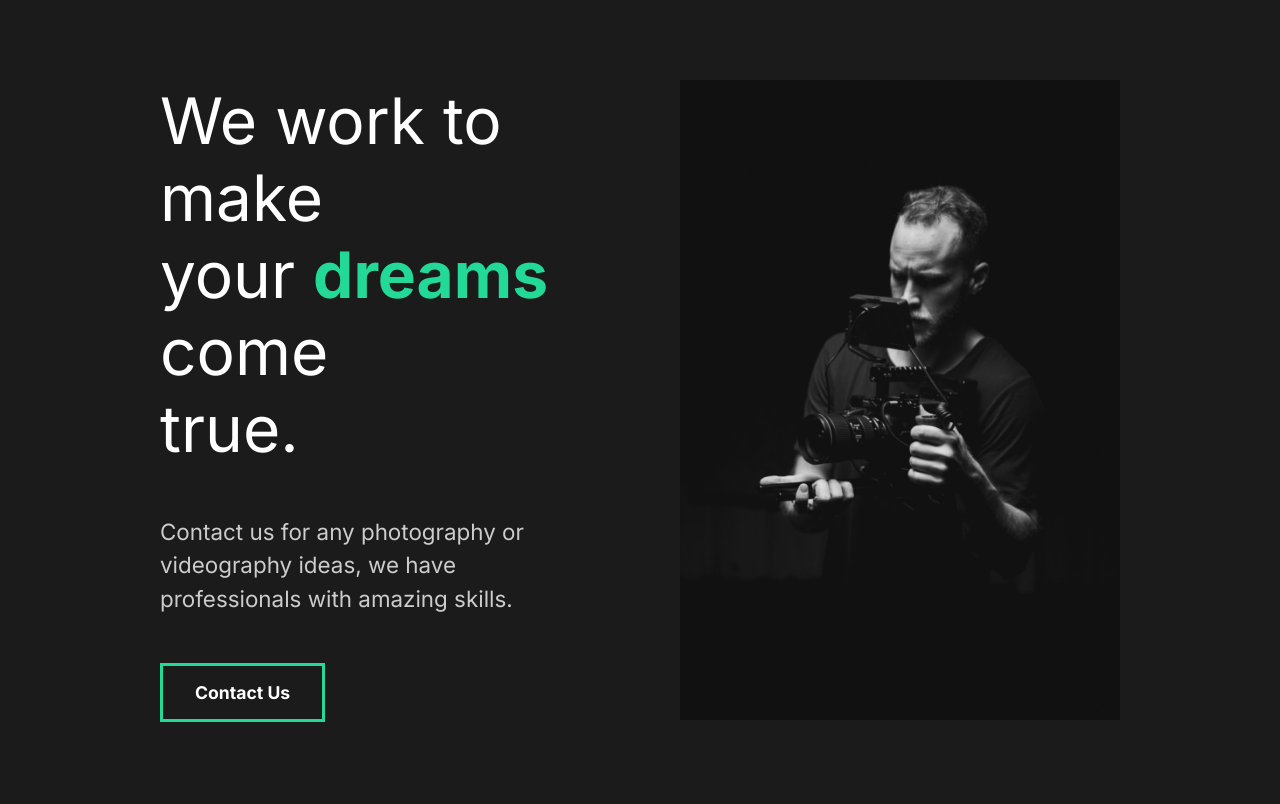
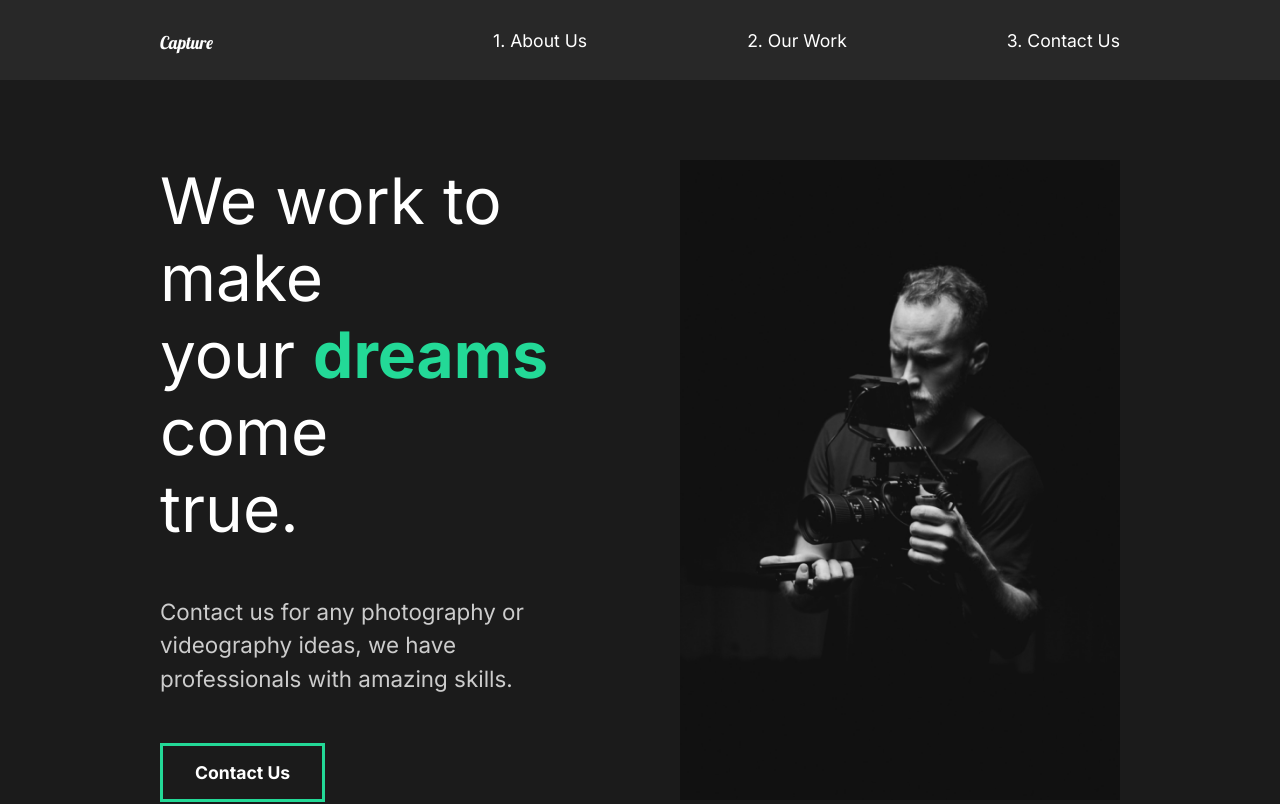
Before and after one commit to jsilva23/capture, a React (Create React App) app: page / in a window 1280 px wide. Shown: the top 804 px of the page. Built offline with nearby package versions, Linux system fonts and the light colour scheme.

Commit message:
8. Add Nav component

```diff
--- a/src/App.js
+++ b/src/App.js
@@ -1,5 +1,6 @@
 // Global style
 import GlobalStyle from "./components/GlobalStyle";
+import Nav from "./components/Nav";
 //Pages
 import AboutUs from "./pages/AboutUs";
 
@@ -7,6 +8,7 @@
   return (
     <div className="App">
       <GlobalStyle />
+      <Nav />
       <AboutUs />
     </div>
   );
--- /dev/null
+++ b/src/components/Nav.js
@@ -0,0 +1,54 @@
+import Styled from "styled-components";
+
+const Nav = () => {
+  return (
+    <StyledNav>
+      <h1 id="logo">
+        <a href="#">Capture</a>
+      </h1>
+      <ul>
+        <li>
+          <a href="#">1. About Us</a>
+        </li>
+        <li>
+          <a href="#">2. Our Work</a>
+        </li>
+        <li>
+          <a href="#">3. Contact Us</a>
+        </li>
+      </ul>
+    </StyledNav>
+  );
+};
+
+const StyledNav = Styled.div`
+    min-height: 10vh;
+    margin: auto;
+    display: flex;
+    justify-content: space-between;
+    align-items: center;
+    padding: 1rem 10rem;
+    background: #282828;
+    a {
+        color: white;
+        text-decoration: none;
+    }
+
+    ul {
+        display: flex;
+        list-style: none;
+    }
+
+    #logo {
+        font-size: 1.5rem;
+        font-family: "Lobster", cursive;
+        font-weight: lighter;
+    }
+
+    li {
+        position: relative;
+        padding-left: 10rem;
+    }
+`;
+
+export default Nav;
--- a/src/pages/AboutUs.js
+++ b/src/pages/AboutUs.js
@@ -4,11 +4,11 @@
 
 const AboutUs = () => {
   return (
-    <di>
+    <div>
       <AboutSection />
       <ServicesSection />
       <FaqSection />
-    </di>
+    </div>
   );
 };
 
```
